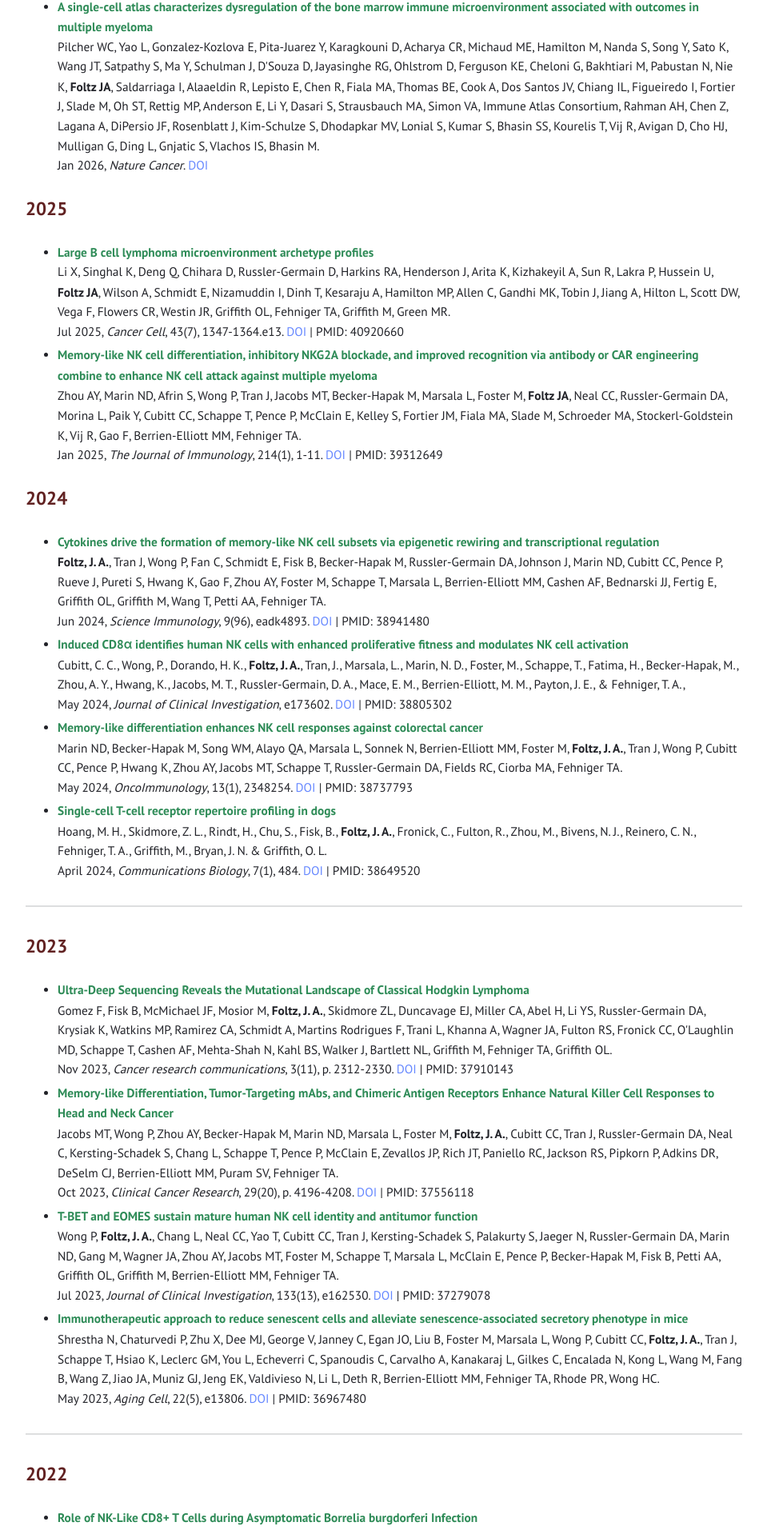
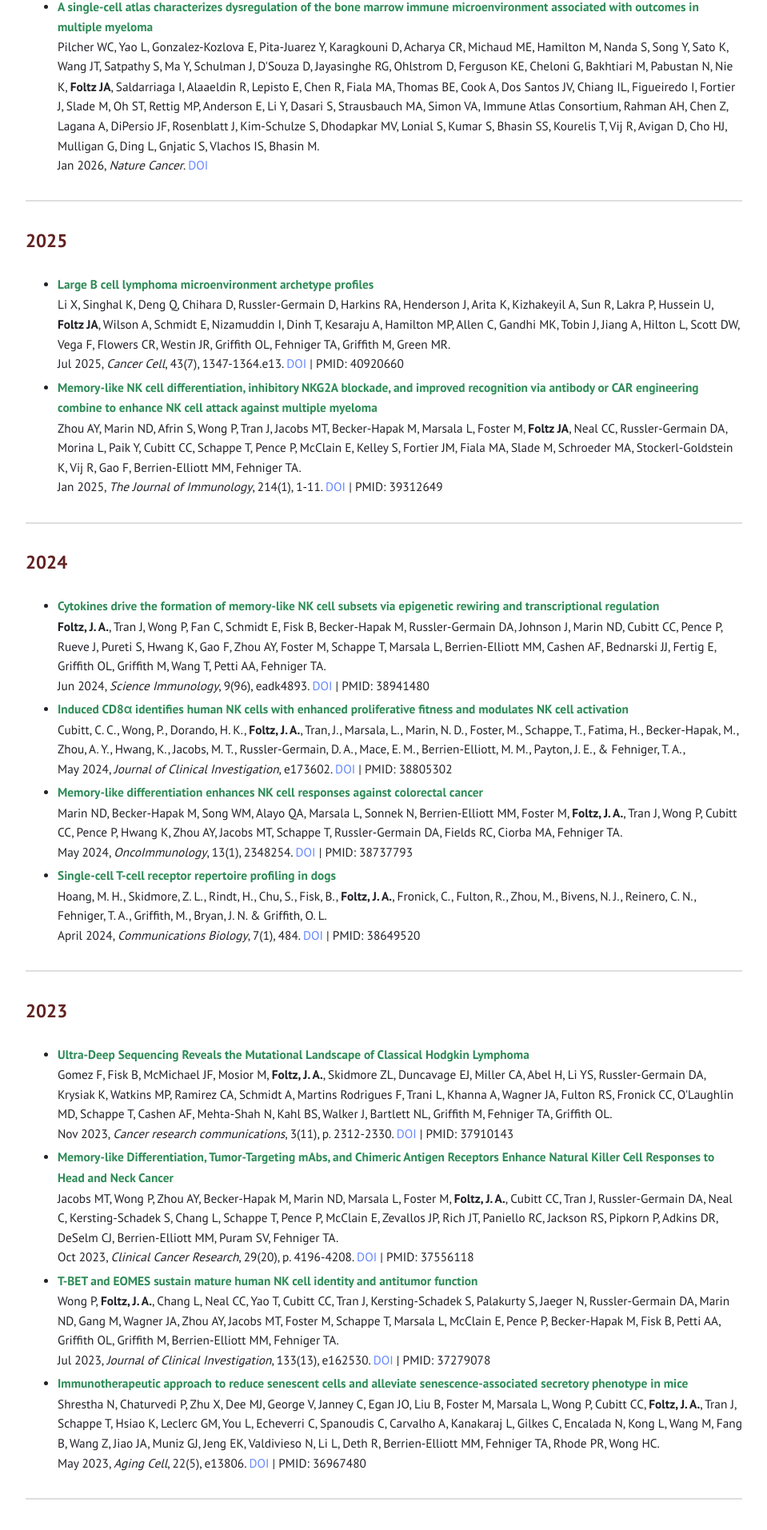
Before and after one commit to Foltz-Lab/Foltz-Lab.github.io, a Jekyll site: the page built from publications.html, in a window 1280 px wide. Shown: the part 649-2562 px from the top of the page at 80% size, without its empty margins (160-1119 px from the left). Built offline with Jekyll 4.4.1, drawn with Linux system fonts in a browser that asks for light colours.

Commit message:
edited publications

```diff
--- a/publications.html
+++ b/publications.html
@@ -47,6 +47,9 @@ title: "Publications"
     </ul>
 </div>
 
+<hr>
+
+
 <!-- Publications for 2025 -->
 <div class="year-section">
     <h3 style="color: #612222; font-size: 1.5em;">2025</h3>
@@ -72,6 +75,8 @@ title: "Publications"
 
     </ul>
 </div>
+
+<hr>
 
 <!-- Publications for 2024 -->
 <div class="year-section">
--- a/social.html
+++ b/social.html
@@ -60,7 +60,7 @@ title: "News & Fun"
 
   <!-- Sixth Event -->
 
-    <h2 style="text-align: center; color: #105e4d;">Isabel presenting poster at NK 2025 <br> & won best poster award during CSB retreat</h2>
+    <h2 style="text-align: center; color: #105e4d;">Isabel poster presentation at NK 2025 <br> & won best poster award at the CSB retreat</h2>
     <img src="https://raw.githubusercontent.com/Foltz-Lab/Foltz-Lab.github.io/refs/heads/main/images/Isabel_NK_conf_2025.png"
          alt="Isabel_NK_conf_2025"
          style="max-width: 70%; height: auto; margin: 20px auto; display: block;">
```
